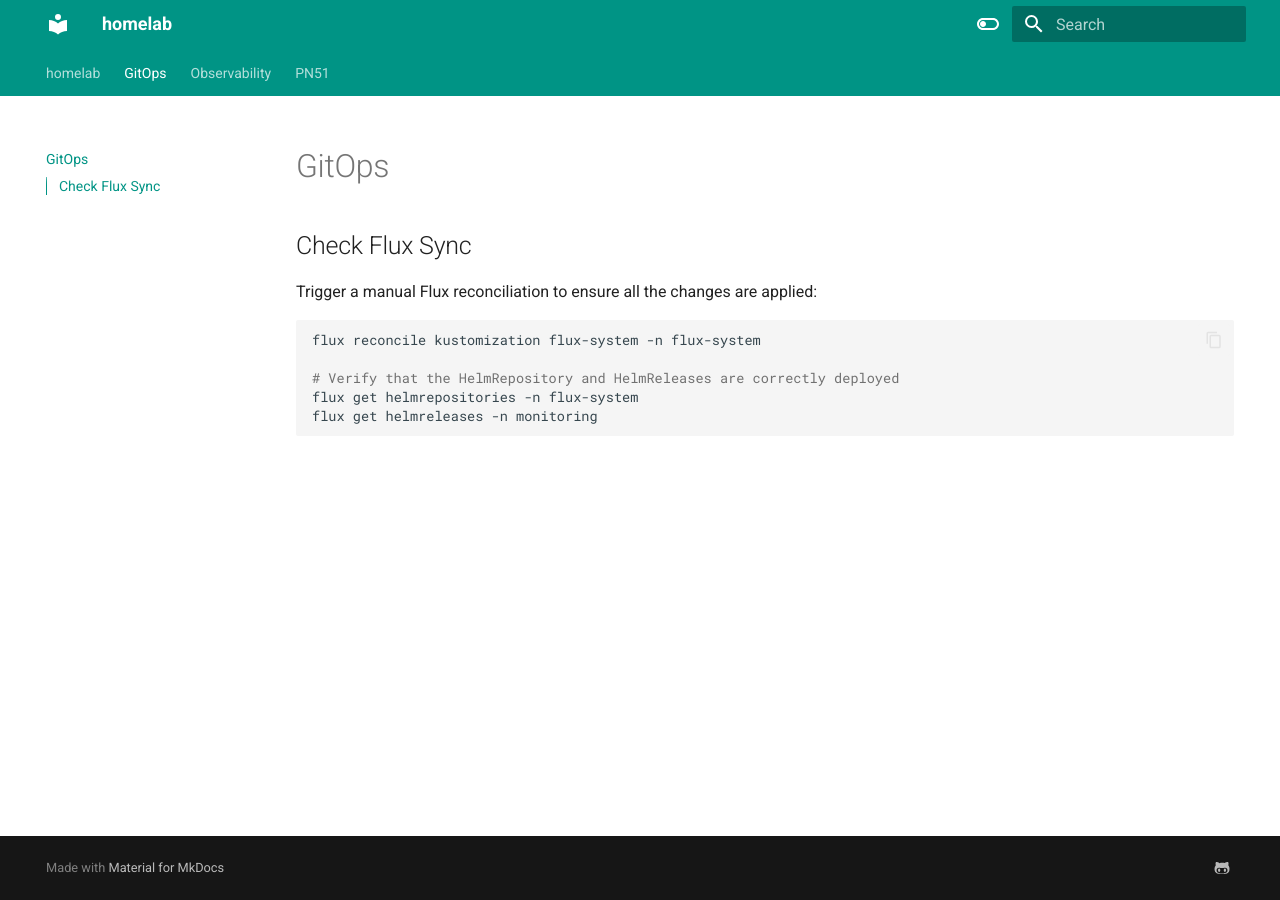
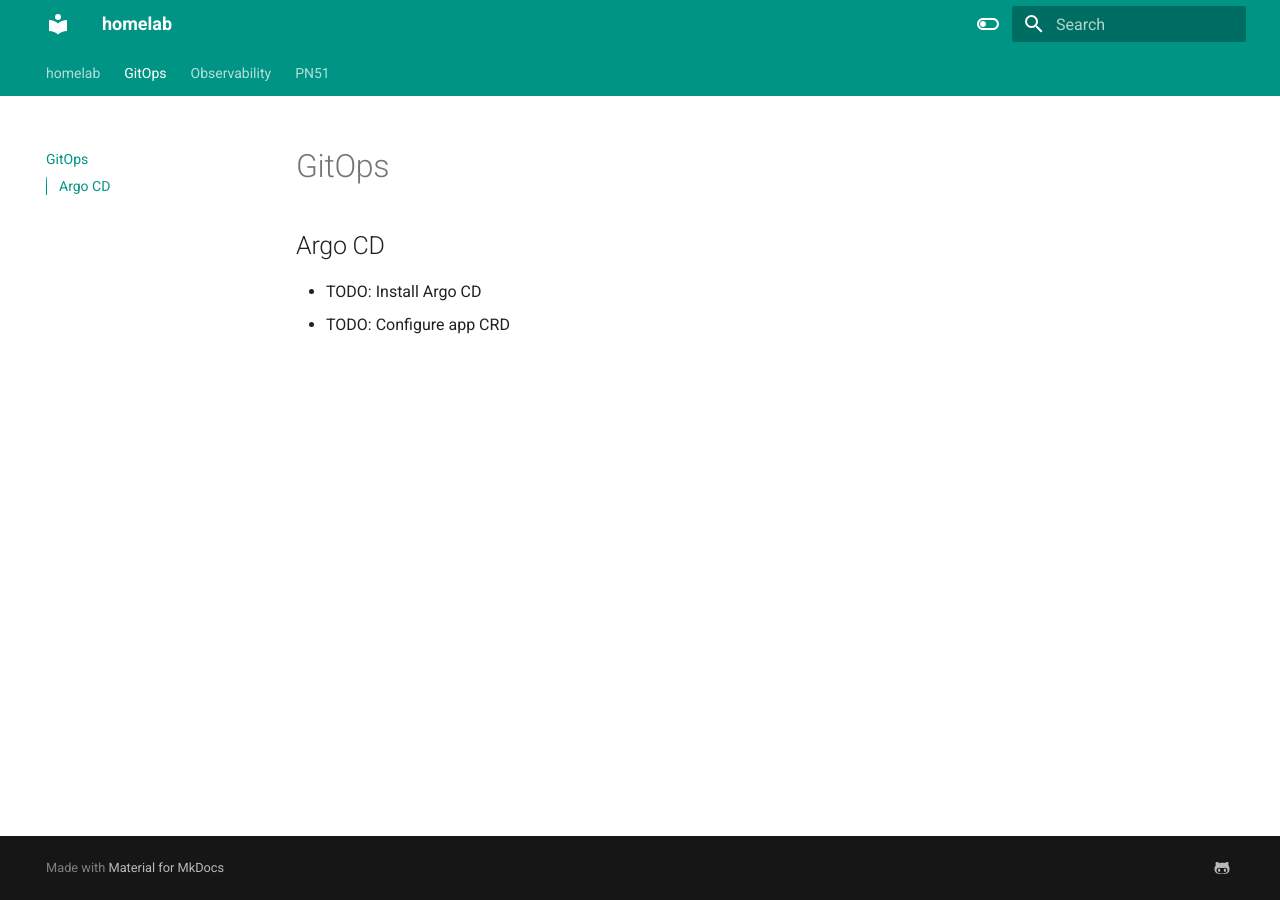
Before and after one commit to TheNewThinkTank/homelab, an MkDocs documentation site: the page built from docs/gitops.md, in a window 1280 px wide. Built offline with MkDocs 1.6.1 and Material for MkDocs 9.7.7, drawn with Linux system fonts in a browser that asks for light colours.

Commit message:
chore: update docs

````diff
--- a/docs/gitops.md
+++ b/docs/gitops.md
@@ -1,13 +1,6 @@
 # GitOps
 
-## Check Flux Sync
+## Argo CD
 
-Trigger a manual Flux reconciliation to ensure all the changes are applied:
-
-```bash
-flux reconcile kustomization flux-system -n flux-system
-
-# Verify that the HelmRepository and HelmReleases are correctly deployed
-flux get helmrepositories -n flux-system
-flux get helmreleases -n monitoring
-```
+- TODO: Install Argo CD
+- TODO: Configure app CRD
````
Also changed, not shown: README.md (+2 -2 lines), docs/PN51/hardening/hardening-overview.md (+3 -3 lines), docs/index.md (+1 -1 lines), docs/observability.md (+2 -2 lines), pn51/1-setup-ufw-user-and-ssh.md (+1 -1 lines), pn51/2-legacy-setup-rke2.md (renamed from pn51/2-setup-rke2.md), 1 other file.
